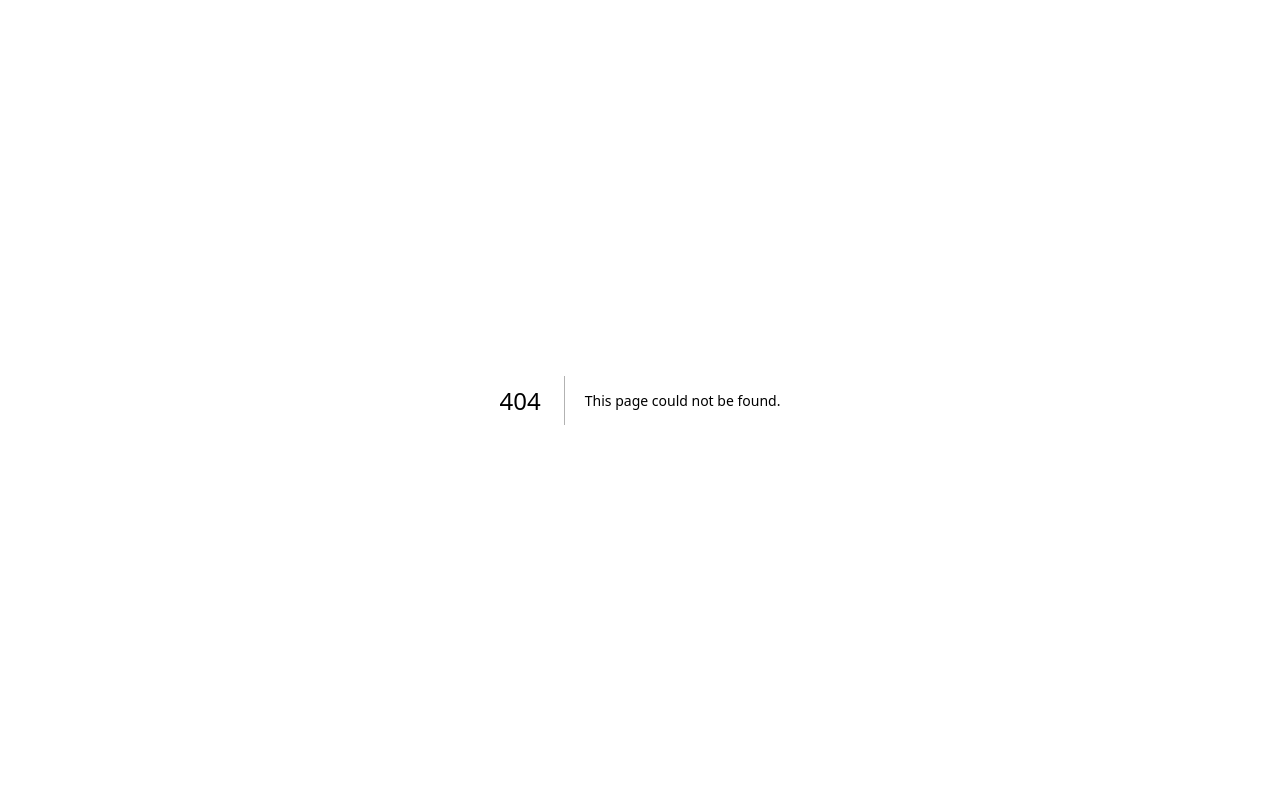
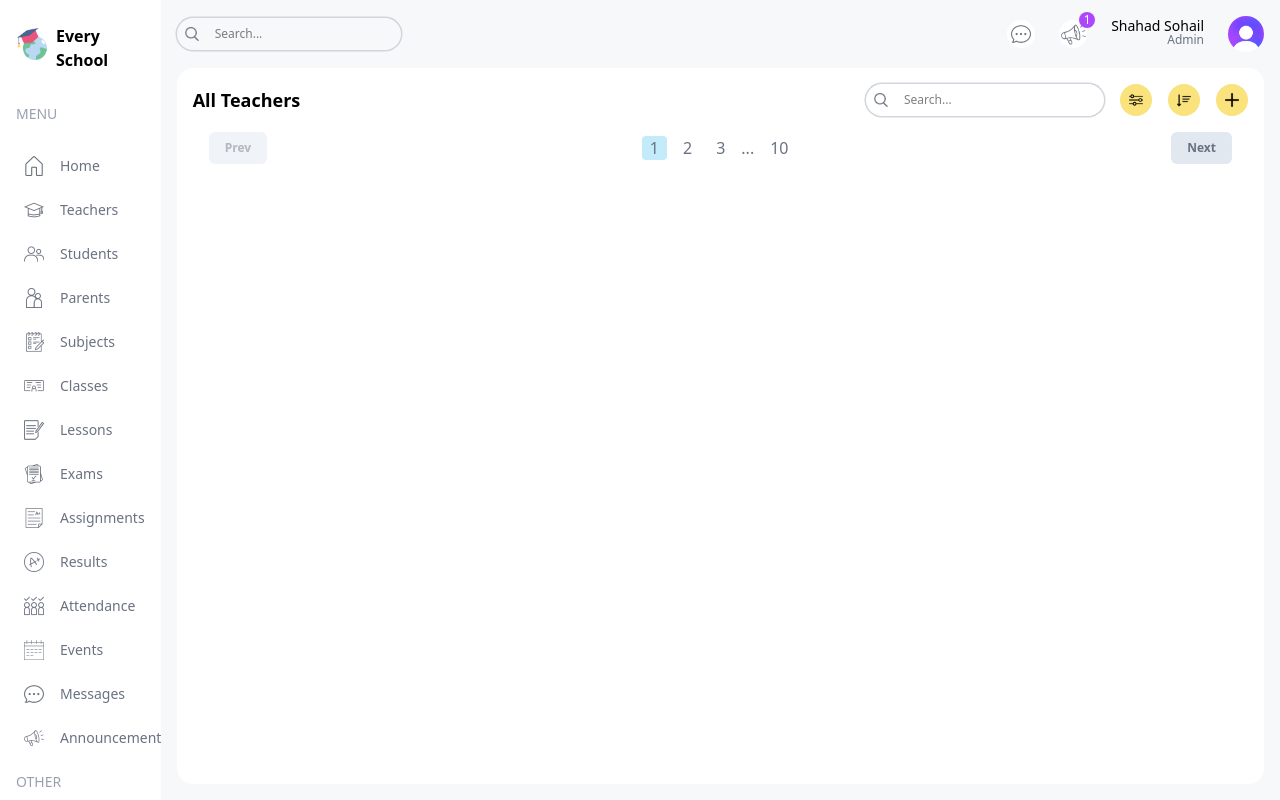
Before and after one commit to codedByShahzad/Every_School_Dashboard, a Next.js app in the folder frontend/: page /list/teachers in a window 1280 px wide. Before the commit this address had no page. Built offline with nearby package versions, Linux system fonts and the light colour scheme.

Commit message:
Made the List of Teachers Table Structure

```diff
--- a/frontend/app/(dashboard)/layout.tsx
+++ b/frontend/app/(dashboard)/layout.tsx
@@ -18,7 +18,7 @@
             </Link>
             <Menu />
         </div>
-        <div className=" w-full bg-[#F7F8FA] overflow-scroll">
+        <div className=" w-full bg-[#F7F8FA] overflow-scroll flex flex-col">
             <Navbar />
             {children}
         </div>
--- /dev/null
+++ b/frontend/app/(dashboard)/list/teachers/page.tsx
@@ -0,0 +1,21 @@
+import Pagination from '@/src/components/Pagination'
+import TableSearch from '@/src/components/TableSearch'
+import React from 'react'
+
+const page = () => {
+  return (
+    <div className='bg-white rounded-2xl flex-1 m-4 mt-0 p-4'>
+      {/* Top */}
+      <div className='flex justify-between items-center'>
+        <h1 className='hidden md:block text-lg font-semibold'>All Teachers</h1>
+        <TableSearch />
+      </div>
+      {/* List  */}
+      <div></div>
+      {/* Pagination */}
+        <Pagination />
+    </div>
+  )
+}
+
+export default page
--- a/frontend/src/components/Navbar.tsx
+++ b/frontend/src/components/Navbar.tsx
@@ -4,7 +4,7 @@
 const Navbar = () => {
   return (
     <div className='flex items-center justify-between p-4'>
-      <div className='hidden md:flex items-center gap-2 px-2 ring-[1.5px] ring-gray-300 rounded-full' >
+      <div className='hidden md:flex items-center gap-2 px-2 ring-[1.5px] text-xs ring-gray-300 rounded-full' >
           <Image src="/images/search.png" alt='' width={14} height={14} />
           <input type="text" placeholder='Search...' className='w-50 bg-transparent outline-none p-2 ' />
       </div>
--- /dev/null
+++ b/frontend/src/components/Pagination.tsx
@@ -0,0 +1,19 @@
+import React from 'react'
+
+const Pagination = () => {
+  return (
+    <div className='p-4 flex items-center justify-between text-gray-500'>
+        <button disabled className='py-2 px-4 rounded-md bg-slate-200 text-xs font-semibold disabled:opacity-50 disabled:cursor-not-allowed' >Prev</button>
+        <div className='flex items-center gap-2'>
+            <button className='px-2  rounded-sm bg-sky'>1</button>
+            <button className='px-2 rounded-sm '>2</button>
+            <button className='px-2 rounded-sm '>3</button>
+            ...
+            <button className='px-2 rounded-sm '>10</button>
+        </div>
+        <button  className='py-2 px-4 rounded-md bg-slate-200 text-xs font-semibold disabled:opacity-50 cursor-pointer disabled:cursor-not-allowed' >Next</button>
+    </div>
+  )
+}
+
+export default Pagination
--- /dev/null
+++ b/frontend/src/components/TableSearch.tsx
@@ -0,0 +1,31 @@
+import Image from "next/image";
+import React from "react";
+
+const TableSearch = () => {
+  return (
+    <div className="flex flex-col md:flex-row items-center gap-4 w-full md:w-auto">
+      <div className="w-full md:w-auto  flex items-center gap-2 px-2 text-xs ring-[1.5px] ring-gray-300 rounded-full">
+        <Image src="/images/search.png" alt="" width={14} height={14} />
+        <input
+          type="text"
+          placeholder="Search..."
+          className="w-50 bg-transparent outline-none p-2 "
+        />
+      </div>
+      <div className="flex items-center gap-4 self-end">
+        <button className="w-8 h-8 flex items-center justify-center rounded-full bg-yellow">
+          <Image src="/images/filter.png" alt="" width={14} height={14} />
+        </button>
+        <button className="w-8 h-8 flex items-center justify-center rounded-full bg-yellow">
+          <Image src="/images/sort.png" alt="" width={14} height={14} />
+        </button>
+        <button className="w-8 h-8 flex items-center justify-center rounded-full bg-yellow">
+          <Image src="/images/plus.png" alt="" width={14} height={14} />
+        </button>
+
+      </div>
+    </div>
+  );
+};
+
+export default TableSearch;
--- a/frontend/src/lib/data.ts
+++ b/frontend/src/lib/data.ts
@@ -1,6 +1,6 @@
 // TEMPORARY DATA
 
-export let role = "student";
+export let role = "admin";
 
 export const teachersData = [
   {
```
